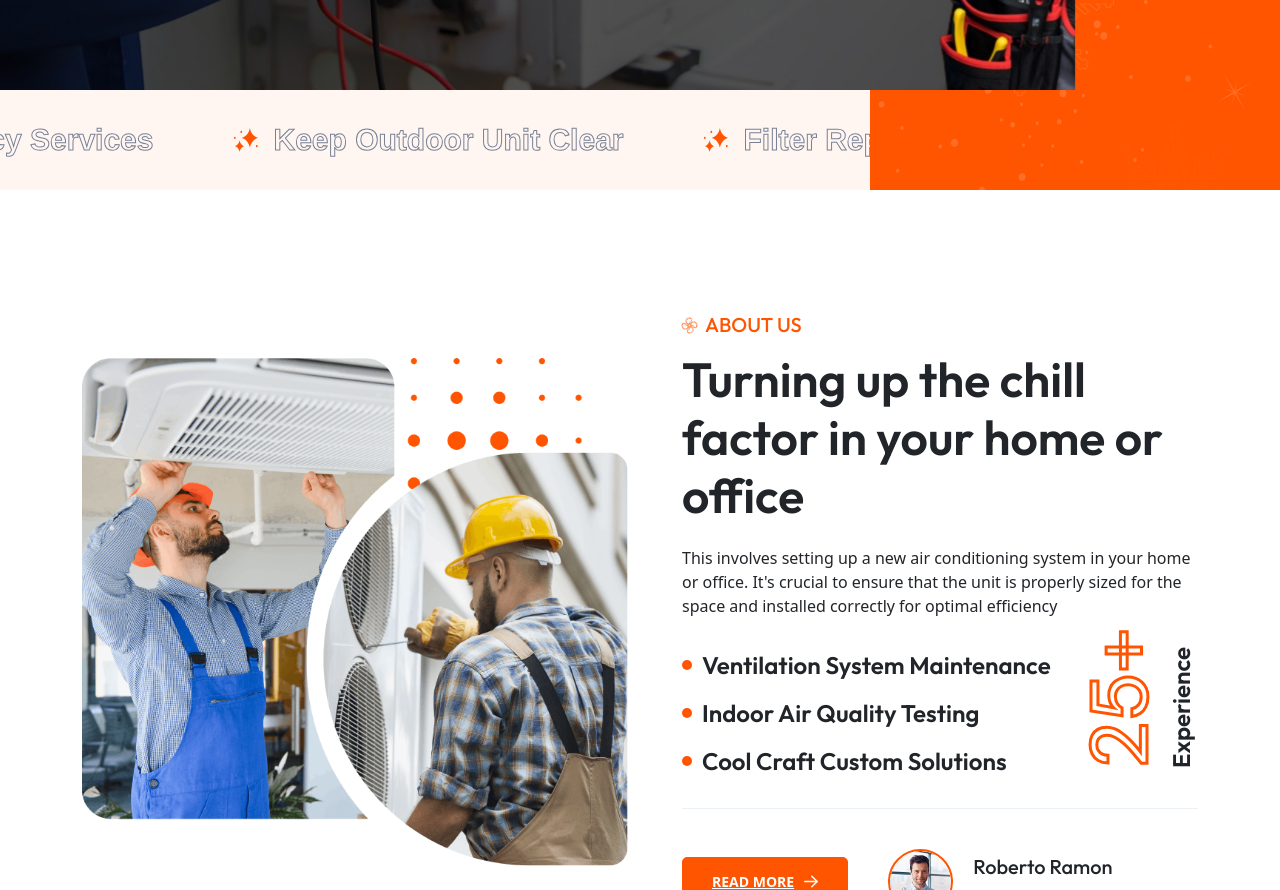
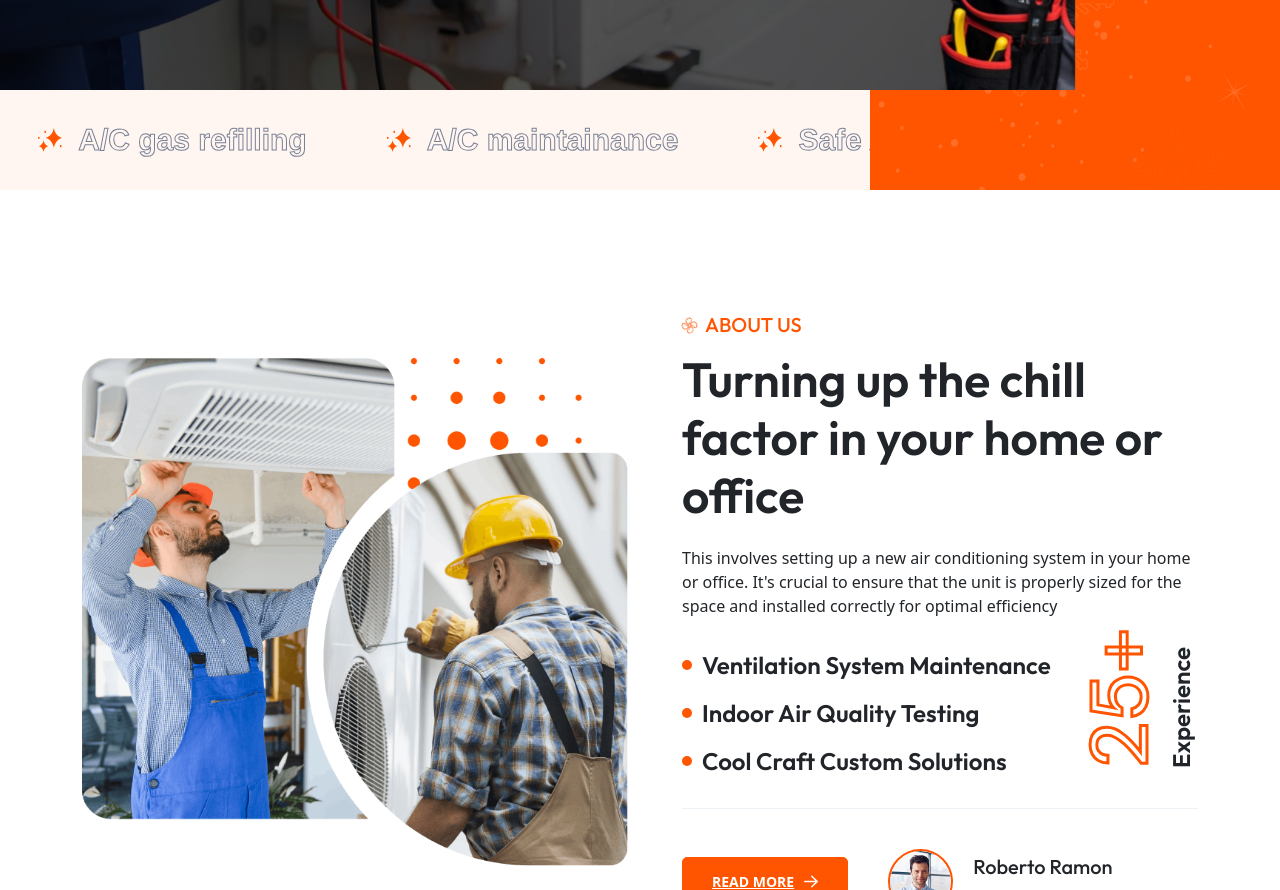
Before and after one commit to shantanuuchak/akac, a Next.js app: page / in a window 1280 px wide. Shown: the part 900-1790 px from the top of the page. Built offline with nearby package versions, Linux system fonts and the light colour scheme.

Commit message:
change slider animation text

```diff
--- a/src/app/Components/Home2/HomeSlider2.jsx
+++ b/src/app/Components/Home2/HomeSlider2.jsx
@@ -13,9 +13,12 @@ const HomeSlider2 = () => {
       }, []);
 
       const MovingText = [
-        'Emergency Services ',
-        'Keep Outdoor Unit Clear',
-        'Filter Replacement',
+        'A/C installation ',
+        'A/C gas refilling',
+        'A/C maintainance',
+        'Safe A/C shifting',
+        'Jet pump servcie',
+        'BDS',
       ];
 
       const settings = {
```
